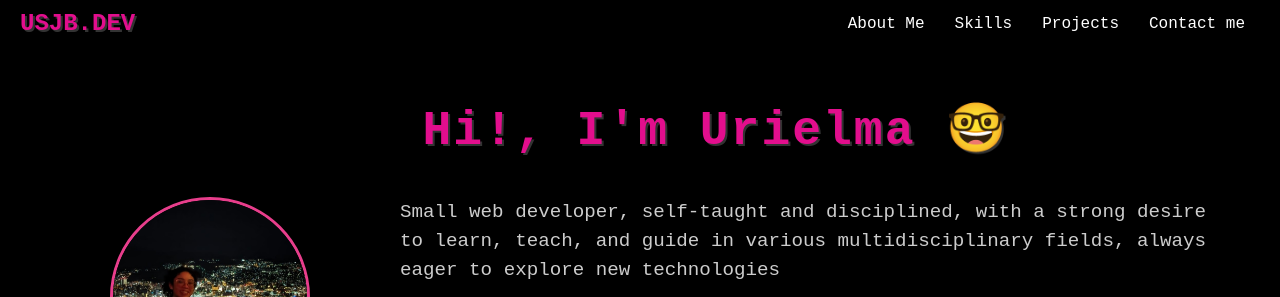
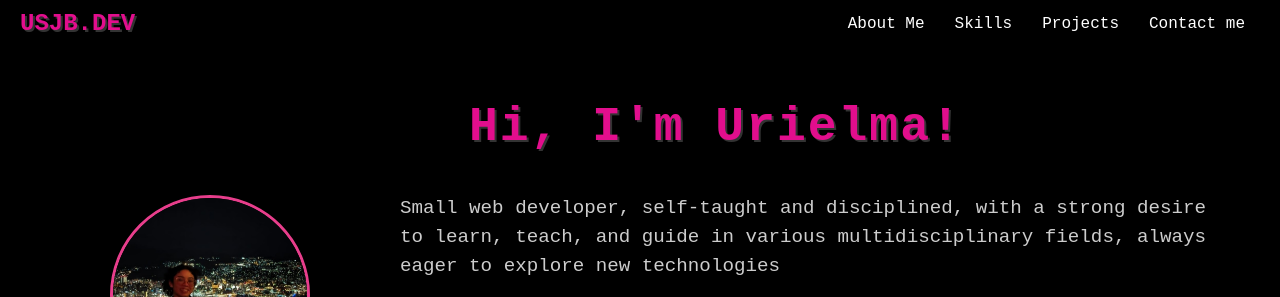
Before and after one commit to Urielmajb/usjbdev.github.io, a plain HTML site: page portafolio.html in a window 1280 px wide. Shown: the top 297 px of the page. Drawn offline with Linux system fonts and the light colour scheme.

Commit message:
quite un emoji

```diff
--- a/portafolio.html
+++ b/portafolio.html
@@ -45,7 +45,7 @@
                     <img src="assets/img/yo.jpg" alt="Profile Image" style="margin-top: 90px;" class="profile-image">
                 </div>
                 <div class="about-content">
-                    <h2 class="section-title typing-demo">Hi!, I'm Urielma 🤓</h2>
+                    <h2 class="section-title typing-demo">Hi, I'm Urielma!</h2>
                     <p>Small web developer, self-taught and disciplined, with a strong desire to learn, teach, and guide
                         in various multidisciplinary fields, always eager to explore new technologies</p>
                     <p>I enjoy anime and reading manga, as well as listening to music all the time and playing video
```
